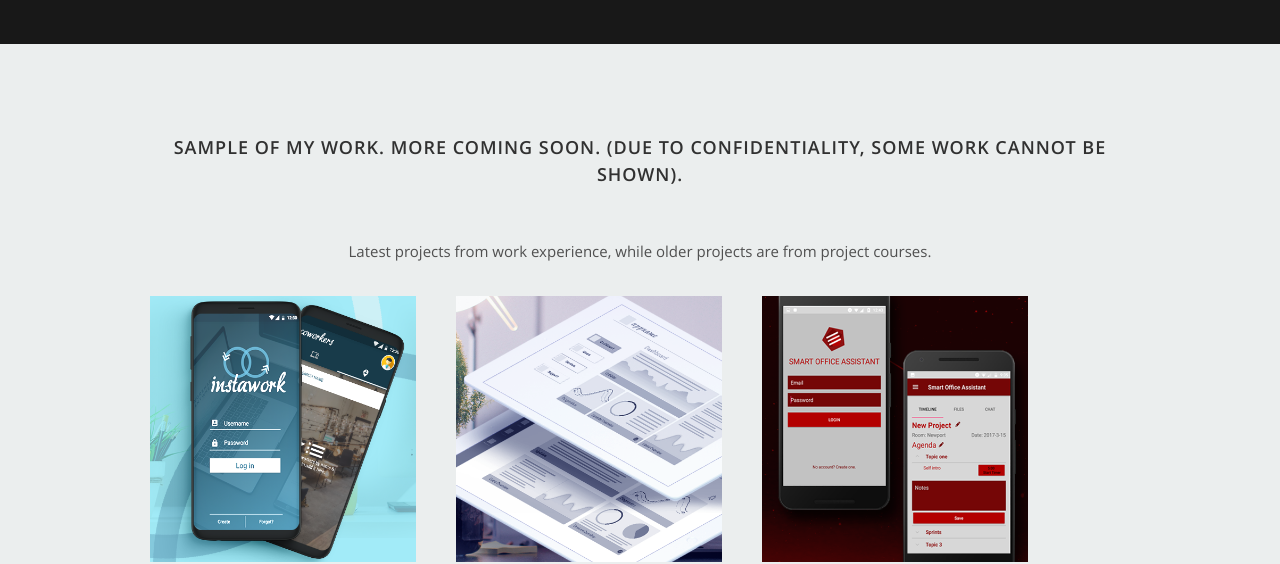
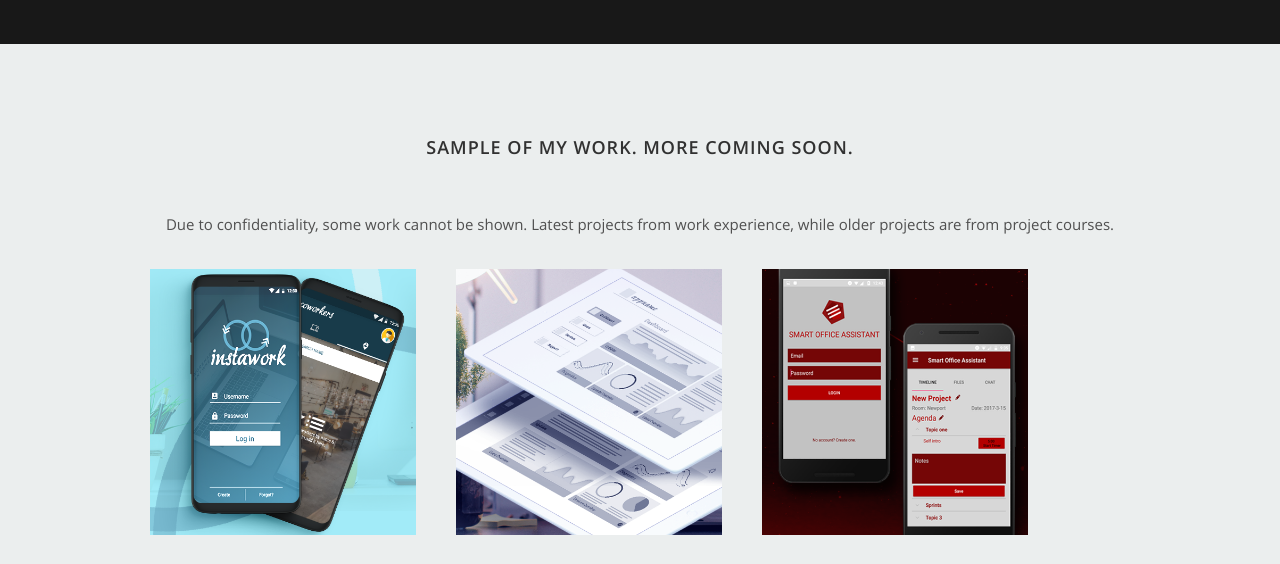
Before and after one commit to btschultze/btschultze.github.io, a plain HTML site: page index.html in a window 1280 px wide. Shown: the part 3820-4384 px from the top of the page. Drawn offline with nearby package versions, Linux system fonts and the light colour scheme.

Commit message:
updated text

```diff
--- a/index.html
+++ b/index.html
@@ -305,9 +305,9 @@
 
             <div class="twelve columns collapsed">
 
-                <h1>Sample of my work. More coming soon. (Due to confidentiality, some work cannot be shown).</h1>
+                <h1>Sample of my work. More coming soon.</h1>
                 <center>
-                    <p>Latest projects from work experience, while older projects are from project courses.</p>
+                    <p>Due to confidentiality, some work cannot be shown. Latest projects from work experience, while older projects are from project courses.</p>
                 </center>
 
                 <!-- portfolio-wrapper -->
```
